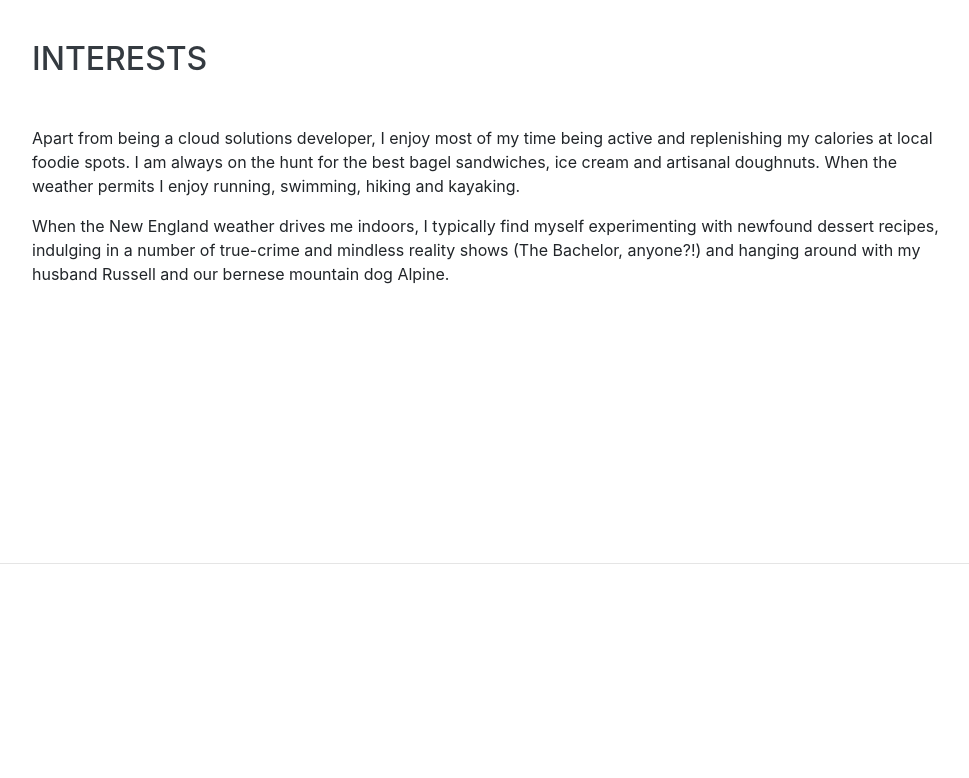
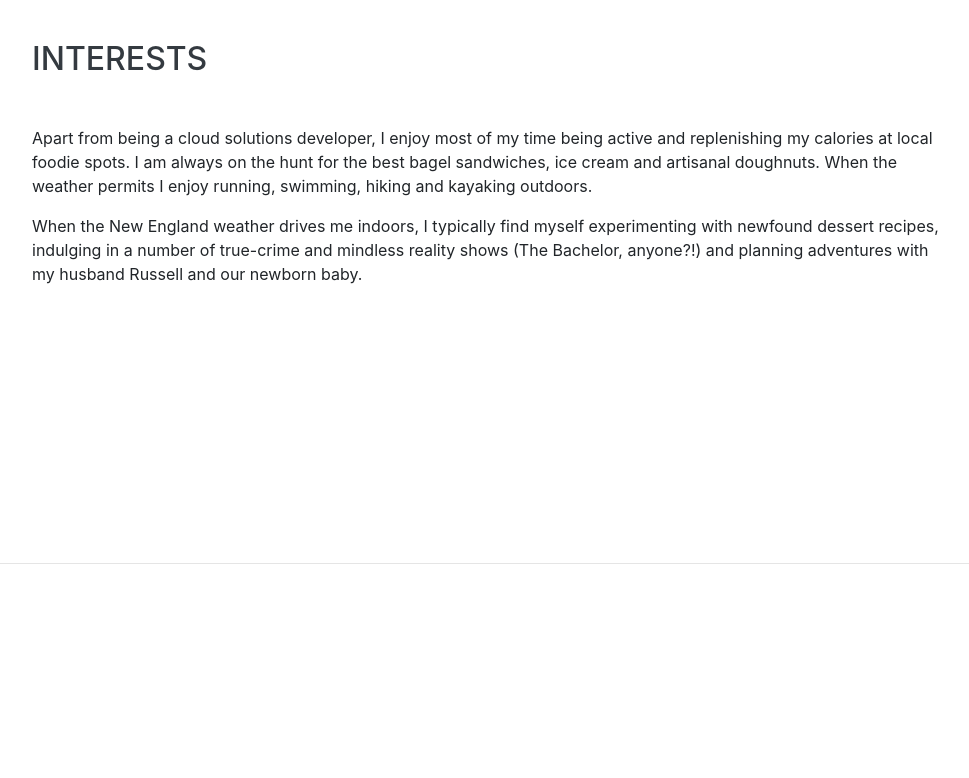
Before and after one commit to amandanewton/Portfolio, a website with bundled scripts: page index.html in a window 1280 px wide. Shown: the part 4400-5178 px from the top of the page, without its empty margins (288-1257 px from the left). Built offline with nearby package versions, Linux system fonts and the light colour scheme; a web font is replaced by a local one.

Commit message:
updated interests

```diff
--- a/index.html
+++ b/index.html
@@ -271,8 +271,8 @@
     <section class="resume-section p-3 p-lg-5 d-flex align-items-center" id="interests">
       <div class="w-100">
         <h2 class="mb-5">Interests</h2>
-        <p>Apart from being a cloud solutions developer, I enjoy most of my time being active and replenishing my calories at local foodie spots. I am always on the hunt for the best bagel sandwiches, ice cream and artisanal doughnuts. When the weather permits I enjoy running, swimming, hiking and kayaking.</p>
-        <p class="mb-0">When the New England weather drives me indoors, I typically find myself experimenting with newfound dessert recipes, indulging in a number of true-crime and mindless reality shows (The Bachelor, anyone?!) and hanging around with my husband Russell and our bernese mountain dog Alpine.</p>
+        <p>Apart from being a cloud solutions developer, I enjoy most of my time being active and replenishing my calories at local foodie spots. I am always on the hunt for the best bagel sandwiches, ice cream and artisanal doughnuts. When the weather permits I enjoy running, swimming, hiking and kayaking outdoors.</p>
+        <p class="mb-0">When the New England weather drives me indoors, I typically find myself experimenting with newfound dessert recipes, indulging in a number of true-crime and mindless reality shows (The Bachelor, anyone?!) and planning adventures with my husband Russell and our newborn baby.</p>
       </div>
     </section>
 
```
